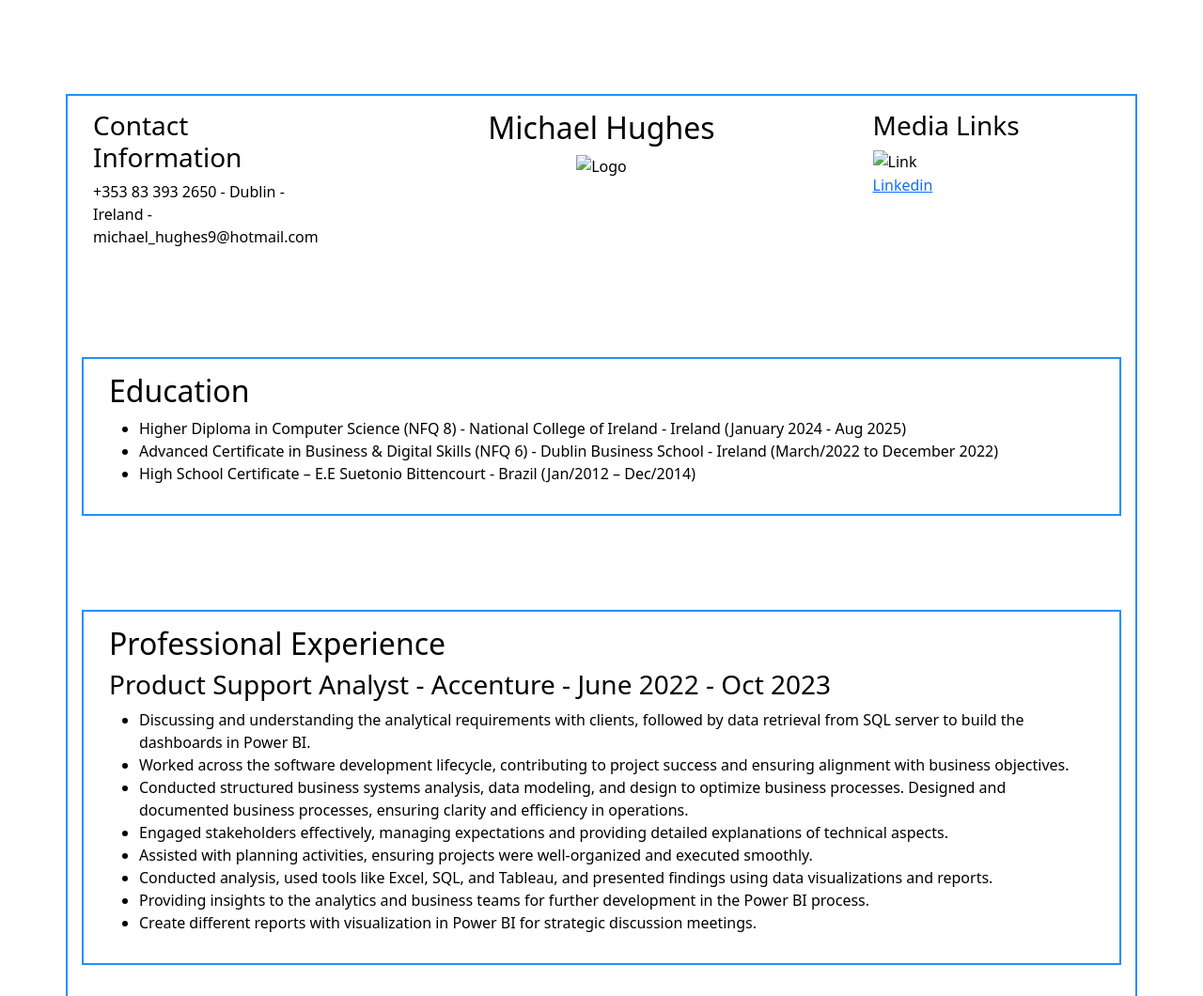
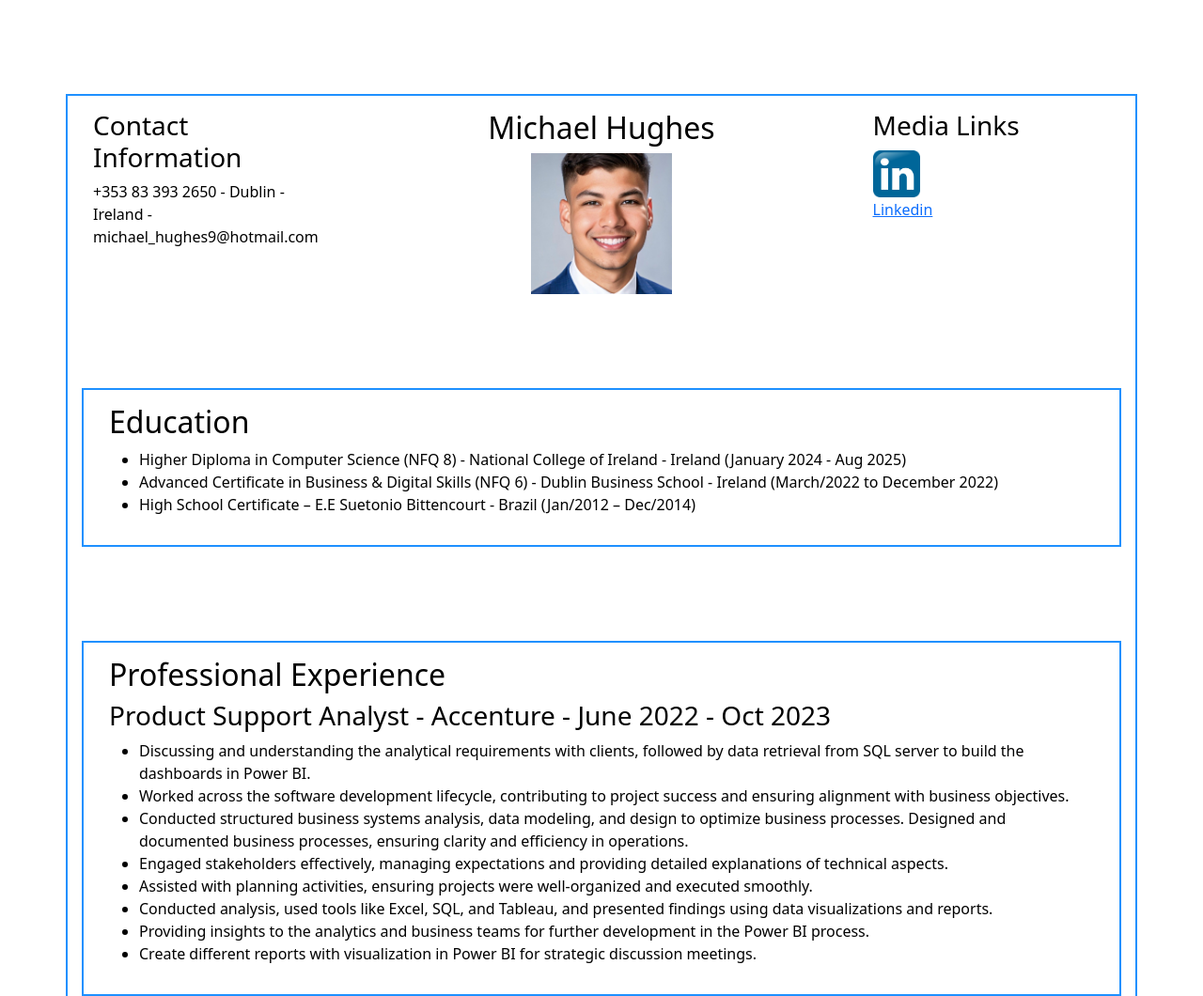
Before and after one commit to MichaelHughes97/cvbootstrap, a plain HTML site: page index.html in a window 1280 px wide. Shown: the top 1060 px of the page at 94% size. Drawn offline with nearby package versions, Linux system fonts and the light colour scheme.

Commit message:
Update index.html

```diff
--- a/index.html
+++ b/index.html
@@ -18,11 +18,11 @@
 	    </div>
 	    <div class="col-6 text center ">
 	     <h2> Michael Hughes </h2>
-	     <div id="cvimage"><img src="../WEB DESIGN CV/images/cvimage.png" alt="Logo"></div>
+	     <div id="cvimage"><img src="cvimage.png" alt="Logo"></div>
 	    </div>
 	    <div class="col">
 	    <h3>Media Links</h3>
-	    <div id="mediaimage"><img src="../WEB DESIGN CV/images/linkedIN.png" alt="Link"></div>
+	    <div id="mediaimage"><img src="linkedIN.png" alt="Link"></div>
     	<p id "linkedin-link"><a href="https://www.linkedin.com/in/michael-hughes-a9586a14a">Linkedin<a/></p>
      </div>
     <div class="row">
```
